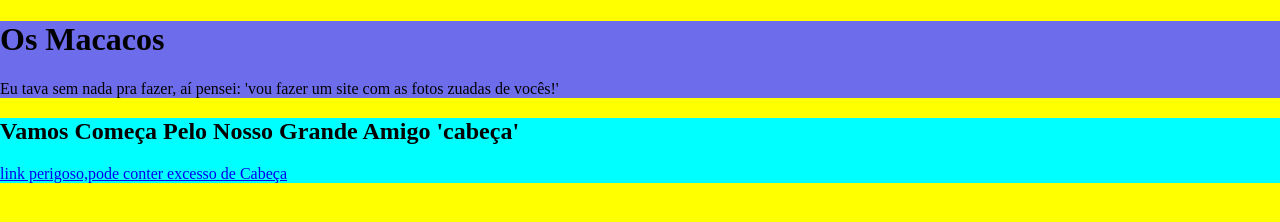
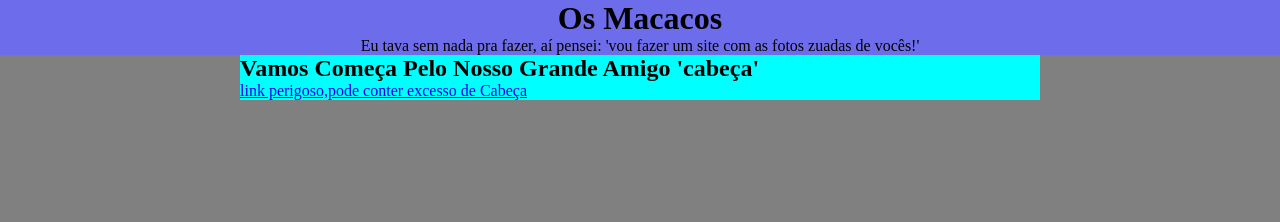
Before and after one commit to joaopedro206/projeto-besta, a plain HTML site: page projeto/index.html in a window 1280 px wide. Drawn offline with Linux system fonts and the light colour scheme.

Commit message:
so salvar

```diff
--- a/projeto/index.html
+++ b/projeto/index.html
@@ -5,6 +5,27 @@
     <meta name="viewport" content="width=device-width, initial-scale=1.0">
     <title>Os Otarios</title>
     <link rel="stylesheet" href="pasta.css">
+    <style>
+        *{
+            margin: 0px;
+            padding: 0px;
+        }
+        body{
+            background-color: gray;
+        }
+        header{
+            margin: auto;
+           text-align: center;
+
+
+        }
+        main{
+            margin: auto;
+            min-width: 320px;
+            max-width: 800px;
+
+        }
+    </style>
 </head>
 <body>
     <header>
```
Also changed, not shown: projeto/galinha.html (+1 -0 lines).
